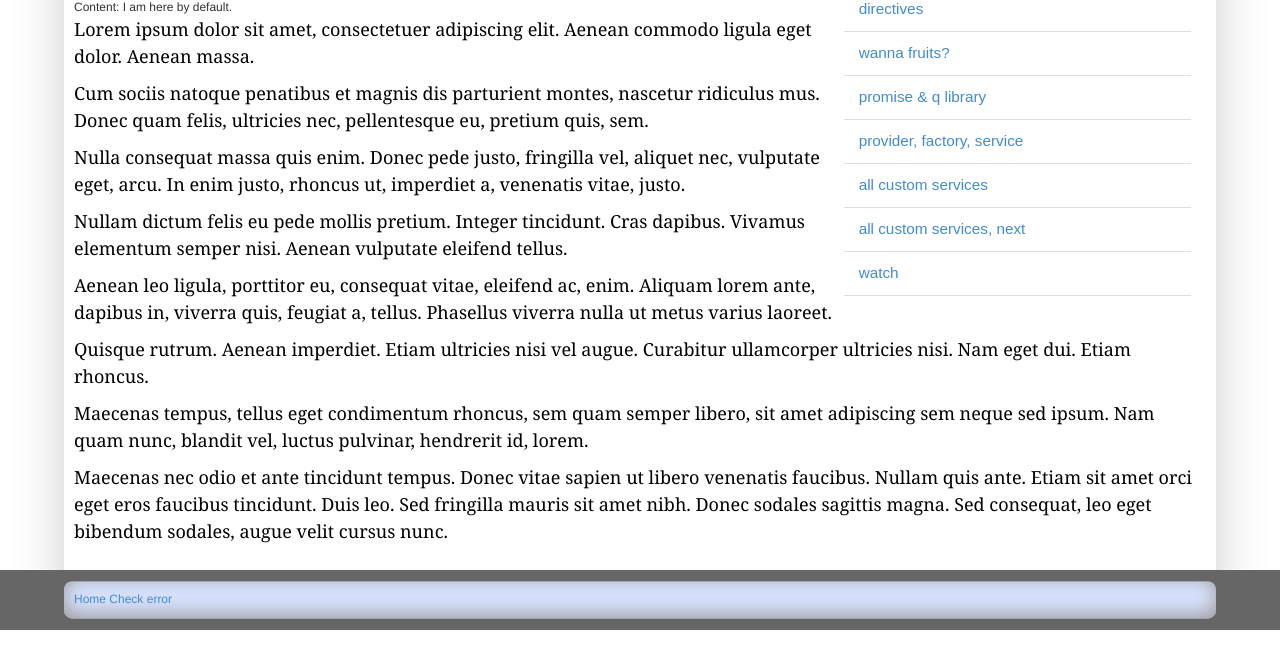
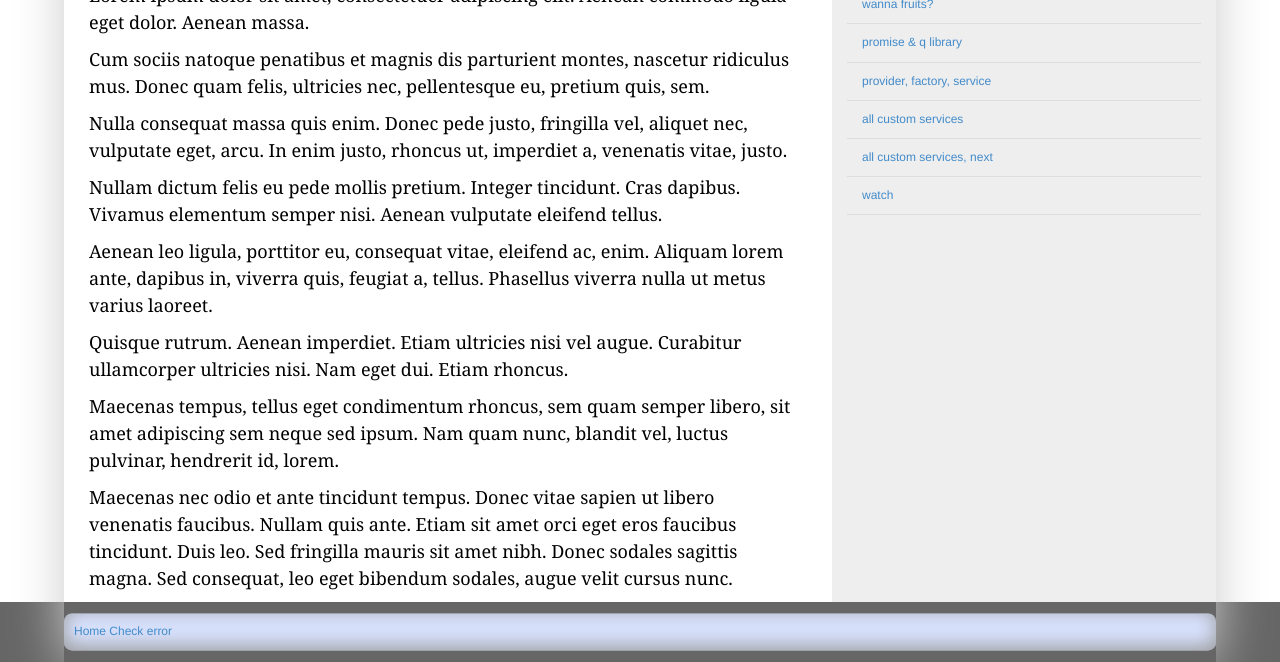
Before and after one commit to srgg6701/angular-common, a website: page app/index.html at #/home in a window 1280 px wide. Shown: the part 170-832 px from the top of the page. Before the commit the page ends 800 px from the top, so only its background shows below. Drawn offline with nearby package versions, Linux system fonts and the light colour scheme.

Commit message:
Layout rearrangement.

```diff
--- a/app/index.html
+++ b/app/index.html
@@ -23,17 +23,24 @@
     	<div id="container">
         	<div id="main">
             	<nav class="row" ng-controller="navigationController" ng-include="'templates/includes/nav.html'"></nav>
-                <main class="row">
+                <main class="row col-lg-8 col-md-7 col-ms-12 col-xs-12 pull-left">
                 	<section>
-                        <div ng-controller="clientIdController as clientCtrl">
+                        <!--<div ng-controller="clientIdController as clientCtrl">
                             clientId: {{clientCtrl.clientId}}
                         </div>
                         <div ng-controller="apiTokenController">
                             token: <element ng-bind="token"></element>
-                        </div>
+                        </div>-->
                         <div ui-view=""></div>
                     </section>
                 </main>
+                <div id="menu-right" class="col-lg-4 col-md-5 col-ms-12 col-xs-12 pull-left" ng-controller="rightMenuController">
+                    <ul class="nav nav-tabs-justified">
+                        <li ng-repeat="(key, value) in menus track by $index">
+                            <a ui-sref="{{key}}" ng-bind="value"></a>
+                        </li>
+                    </ul>
+                </div>
             </div>
             <footer ng-include="'templates/includes/footer.html'"></footer>
         </div>
--- a/app/static/css/xtra.css
+++ b/app/static/css/xtra.css
@@ -42,3 +42,17 @@
 .padding15{
     padding:15px;
 }
+#main{
+    overflow: hidden;
+    position: relative;
+}
+@media (min-width: 992px) {
+    #menu-right {
+        background: #eee;
+        position: absolute;
+        right: 0;
+        bottom: 60px;
+        padding-top: 30px;
+        top: 50px;
+    }
+}
--- a/app/templates/default.html
+++ b/app/templates/default.html
@@ -1,10 +1,3 @@
-<div class="col-lg-4 col-md-5 col-ms-12 col-xs-12 pull-right" ng-controller="rightMenuController">
-    <ul class="nav nav-tabs-justified">
-        <li ng-repeat="(key, value) in menus track by $index">
-            <a ui-sref="{{key}}" ng-bind="value"></a>
-        </li>
-    </ul>
-</div>
 <div>
     <DIV attempt1></DIV>
     <div ng-init="stuff='I am here by default.'">Content: {{stuff}}</div>
```
Also changed, not shown: app/static/libs/bootstrap/css/bootstrap.min.css.
